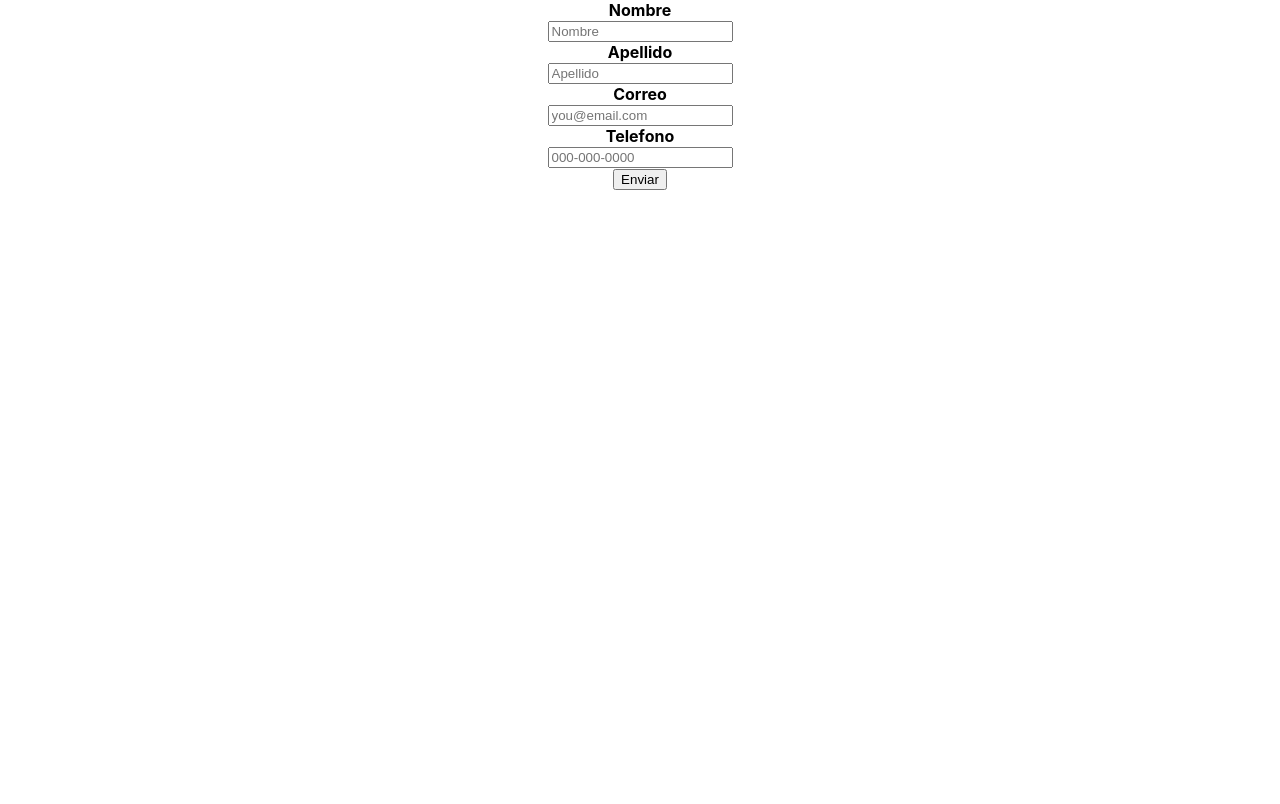
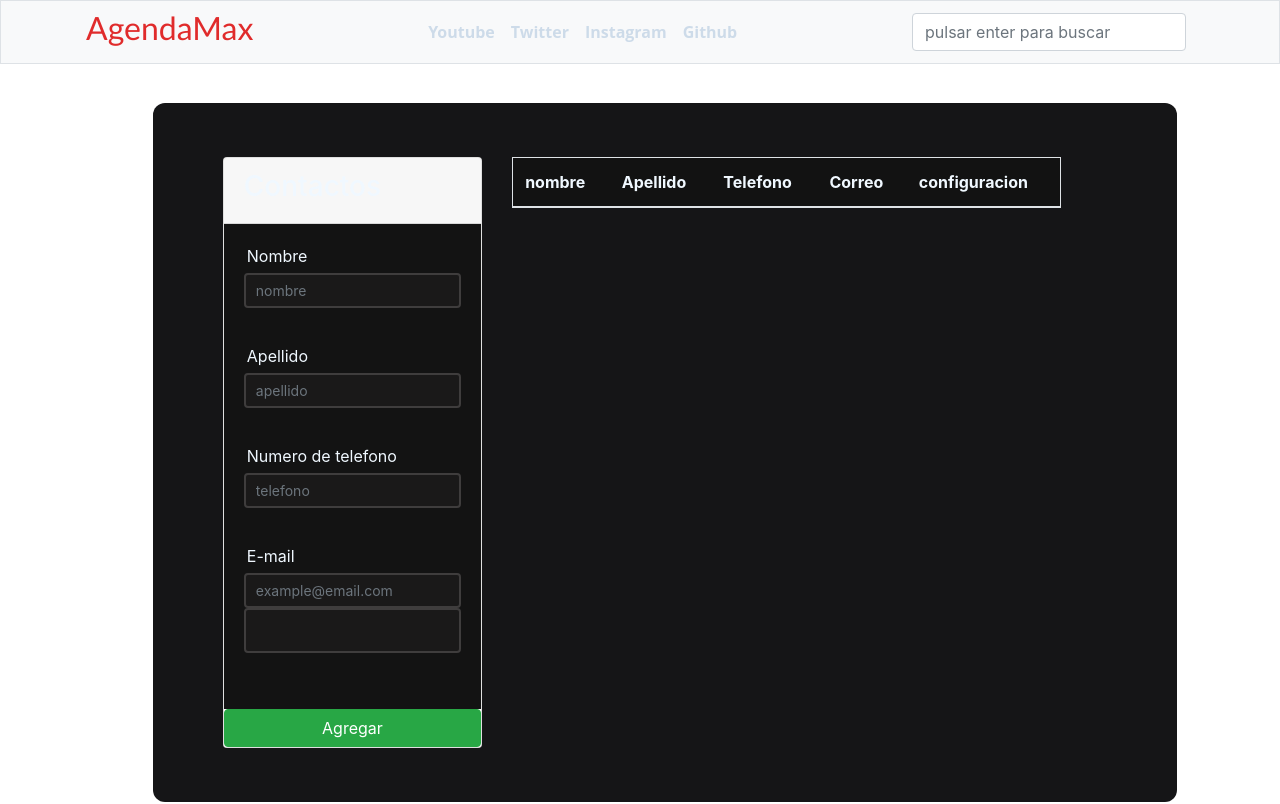
Before and after one commit to Elihan303/agenda_contantos, a React (Create React App) app: page / in a window 1280 px wide. Shown: the top 804 px of the page. Built offline with nearby package versions, Linux system fonts and the light colour scheme.

Commit message:
add form and css

```diff
--- a/package.json
+++ b/package.json
@@ -3,9 +3,14 @@
   "version": "0.1.0",
   "private": true,
   "dependencies": {
+    "@fortawesome/fontawesome-svg-core": "^1.2.35",
+    "@fortawesome/free-brands-svg-icons": "^5.15.3",
+    "@fortawesome/free-solid-svg-icons": "^5.15.3",
+    "@fortawesome/react-fontawesome": "^0.1.14",
     "@testing-library/jest-dom": "^5.11.9",
     "@testing-library/react": "^11.2.5",
     "@testing-library/user-event": "^12.8.3",
+    "bootstrap": "^4.6.0",
     "react": "^17.0.1",
     "react-dom": "^17.0.1",
     "react-scripts": "4.0.3",
--- a/public/index.html
+++ b/public/index.html
@@ -24,7 +24,7 @@
       work correctly both with client-side routing and a non-root public URL.
       Learn how to configure a non-root public URL by running `npm run build`.
     -->
-    <title>React App</title>
+    <title>Agenda de contatos</title>
   </head>
   <body>
     <noscript>You need to enable JavaScript to run this app.</noscript>
--- a/src/App.css
+++ b/src/App.css
@@ -1,38 +1,208 @@
-.App {
-  text-align: center;
+*{
+  color:aliceblue
+}
+body {
+  /* background: url('fondo.jpg'); */
+  background-repeat: no-repeat;
+   background-size: cover;
+   background-attachment: fixed;
+
+   justify-content: center;
+   align-items: center;
+
 }
 
-.App-logo {
-  height: 40vmin;
-  pointer-events: none;
+.logo{
+  text-decoration: none;
+  color: rgb(224 43 43);
 }
 
-@media (prefers-reduced-motion: no-preference) {
-  .App-logo {
-    animation: App-logo-spin infinite 20s linear;
-  }
+table thead tr{
+
+  background-color: rgb(18, 18, 18);
 }
 
-.App-header {
-  background-color: #282c34;
-  min-height: 100vh;
+.card {
+  position: relative;
+  display: -ms-flexbox;
   display: flex;
+  -ms-flex-direction: column;
   flex-direction: column;
-  align-items: center;
-  justify-content: center;
-  font-size: calc(10px + 2vmin);
-  color: white;
+  min-width: 0;
+  word-wrap: break-word;
+  background-color: rgba(22, 22, 22, 0.911);
+  background-clip: border-box;
+  /* border: 1px solid rgba(0,0,0,.125); */
+  border-radius: 5px;
 }
 
-.App-link {
-  color: #61dafb;
+.generic{
+  margin-top: 3px;
+  padding: 30px 40px;
+  height: auto;
+  justify-content: center;
+  background-color: rgb(21 21 23);
+  position: relative;
+  top: 21%;
+  left: 1%;
+  bottom: 15%;
+  padding-right: 86px;
+  border-radius: 12px;
+  width: 80%;
+  margin: 3%;
+  margin-inline: 140px;
+}
+.btn-secondary{
+  color: #fff;
+  background-color: #0a4272;
+  border-color: #6c757d;
 }
 
-@keyframes App-logo-spin {
-  from {
-    transform: rotate(0deg);
-  }
-  to {
-    transform: rotate(360deg);
-  }
+.footer{
+
+width: 100%;
+background-color: rgb(22 23 27);
+display: flex;
+justify-content: center;
+padding: 15px;
+font-size: 20px;
+position: absolute;
+top: 120%;
+height: 9%;
 }
+.footer_p{
+color: rgb(241, 230, 219);
+}
+
+
+.header__menu {
+display: flex;
+justify-content: space-between;
+width: 100%;
+align-items: center;
+padding: 0 10%
+
+
+}
+
+.form-control {
+  display: block;
+  width: 100%;
+  height: calc(1.5em + .75rem + 2px);
+  padding: .375rem .75rem;
+  font-size: 1rem;
+  font-weight: 400;
+  line-height: 1.5;
+  color: #495057;
+  background-color: #201f1f;
+  background-clip: padding-box;
+  border: 1px solid #ced4da;
+  border-radius: .25rem;
+  transition: border-color .15s ease-in-out,box-shadow .15s ease-in-out;
+}
+
+.bg-light {
+  background-color: #161718!important;
+}
+
+.header_nav_a{
+color: rgb(205, 219, 233);
+text-decoration: none;
+padding: 0.5rem	;
+font-weight: bold;
+font-family: 'open sans', sans-serif;
+
+}
+
+
+h2{
+
+  font-family:'Trebuchet MS', 'Lucida Sans Unicode', 'Lucida Grande', 'Lucida Sans', Arial, sans-serif;
+  font-size: 45px
+}
+.header__nav_a:hover{
+transition: 150ms;
+border: 2px solid rgb(193, 197, 230);
+}
+.table thead th {
+  vertical-align: bottom;
+  border-bottom: 2px solid #1b1f22;
+}
+.table td, .table th {
+  padding: .75rem;
+  vertical-align: top;
+  border-top: 1px solid #161a1d;
+}
+.border {
+  border: 1px solid #1b1b1b!important;
+}
+.form-group{
+  margin-bottom: 10px;
+  padding-bottom: 20px;
+  position:relative;
+}
+.form-group label{
+ display: inline-block;
+ margin-bottom: 5px;
+ margin-left: 3px;
+}
+.form-group input{
+  border: 2px solid #3f3d3d;
+  display: block;
+  background-color: rgb(26, 25, 25);
+  border-radius: 4px;
+  width: 100%;
+  padding: 10px;
+  font-size: 14px;
+  font-family: inherit;
+}
+.form-group.success input{
+  border-color: #19c776;
+
+}
+
+
+.form-group.success i.fa-check-circle{
+ visibility: visible;
+ color: #19c776;
+
+}
+
+.form-group.error input{
+  border-color: rgb(248, 72, 53);
+
+}
+.form-group.error small{
+  color: rgb(248, 72, 53);
+  visibility: visible;
+}
+.form-group.error i.fa-exclamation-circle{
+  visibility: visible;
+  color: rgb(248, 72, 53);
+
+}
+.card-body {
+  -ms-flex: 1 1 auto;
+  flex: 1 1 auto;
+  min-height: 1px;
+  padding: 1.25rem;
+  background-color: rgb(19, 19, 19);
+}
+.card-header {
+  padding: .75rem 1.25rem;
+  margin-bottom: 0;
+  background-color: rgb(18, 18, 18);
+  border-bottom: 1px solid rgba(0,0,0,.125);
+}
+.form-group i{
+  position: absolute;
+  top: 40px;
+  right: 10px;
+  visibility: hidden;
+}
+.form-group small{
+  visibility: hidden;
+  position: absolute;
+  bottom: 0;
+  left: 0;
+}
--- a/src/App.js
+++ b/src/App.js
@@ -1,8 +1,11 @@
 
 import './App.css';
-
+//Boostrap
+import 'bootstrap/dist/css/bootstrap.min.css';
+//font awesome
+//import {FontAwesomenIcon} from '@fortawesome/react-fontawesome';
 //Importar componentes
-import Formulario from './Componentes/Formulario'
+//import Formulario from './Componentes/Formulario'
 
 
 
@@ -10,12 +13,131 @@ function App() {
   return (
     <div className="App">
 
-      <section className="componentes">
-        <Formulario/>
+      <header className="border bg-light">
+        <nav className="navbar navbar-expand-lg navbar-light  justify-content-between container ">
+          <h2>
+            <a className="logo">  AgendaMax  </a>
+          </h2>
 
-      </section>
+          <div className="header__nav">
+
+            <nav>
+              <a  className="header_nav_a" href="https://www.youtube.com/channel/UCj31CP1tmMZkf6jVgdfhIgQ">Youtube</a>
+              <a  className="header_nav_a" href="https://twitter.com/Jcod37954758">Twitter</a>
+              <a  className="header_nav_a" href="https://www.instagram.com/junior.eddn17/">Instagram</a>
+              <a  className="header_nav_a" href="https://github.com/Elihan303/agenda_contantos.git">Github</a>
+            </nav>
+
+          </div>
+
+
+          <div className="form-inline my-2 my-lg-0 flex-column">
+            <input className="form-control mr-sm-2" type="search" id='buscarCliente' placeholder="pulsar enter para buscar" aria-label="Search">
+            </input>
+          </div>
+        </nav>
+      </header>
+
+      <div className="generic">
+
+        <div className="container clientesResultados">
+            <table className="table table-hover border " id='bodyDeTablaResult'>
+            </table>
+            <h2 id='searchResult'> </h2>
+        </div>
+        <form className=" mt-4">
+            <div className="container d-flex flex-wrap">
+                <div className="formulario col-12 col-md-4 mb-4">
+                    <div className="card">
+                        <div className="card-header">
+                            <h3>Contactos</h3>
+                        </div>
+                        <div className="card-body">
+                            <div className="form-group">
+                                <label>Nombre</label>
+                                <input type="text" className="form-control" id='nombre' name='nombre'
+                                    placeholder="nombre">
+                                </input>
+                                <i className="fas fa-check-circle"></i>
+                                <i className="fas fa-exclamation-circle"></i>
+                                <small>Error Message</small>
+                            </div>
+                            <div className="form-group">
+                                <label>Apellido</label>
+                                <input type="text" className="form-control" id='apellido' name='apellido'
+                                    placeholder="apellido">
+                                </input>
+                                <i className="fas fa-check-circle"></i>
+                                <i className="fas fa-exclamation-circle"></i>
+                                <small>Error Message</small>
+                            </div>
+
+                            <div className="form-group">
+                                <label >Numero de telefono</label>
+                                <input type="text" className="form-control" id='telefono' name='telefono'
+                                    placeholder="telefono">
+                                </input>
+                                <i className="fas fa-check-circle"></i>
+                                <i className="fas fa-exclamation-circle"></i>
+                                <small>Error Message</small>
+                            </div>
+
+
+
+                            <div className="form-group">
+
+                                <label>E-mail</label>
+                                <input type="email" className="form-control" placeholder="example@email.com" id="email">
+                                </input>
+                                <input className="fas fa-check-circle"></input>
+                                <i className="fas fa-exclamation-circle"></i>
+
+                                <small>Error Message</small>
+                            </div>
+
+                        </div>
+                        <button className="btn btn-success" id='botonDeCrear'> Agregar</button>
+                    </div>
+                </div>
+                <div className="clientes col-12 col-md-8">
+                    <table className="table table-hover border">
+                        <thead>
+                            <tr>
+                                <th scope="col">nombre</th>
+                                <th scope="col">Apellido</th>
+                                <th scope="col">Telefono</th>
+                                <th scope="col">Correo</th>
+
+                                <th scope="col">configuracion</th>
+                            </tr>
+                        </thead>
+                        <tbody id='bodyDeTabla'>
+                            {/* AQUI MUESTRO LOS CLIENTES   */}
+
+                        </tbody>
+                    </table>
+                </div>
+            </div>
+        </form>
+
 
     </div>
+    <br/>
+    <div className="footer">
+        <p className="footer_p">Copyright © 2010-2021
+            TeamPicapollo
+            Software</p>
+    </div>
+
+
+  </div >
+
+
+
+
+
+
+
   );
 }
 
--- a/src/Componentes/Formulario.js
+++ b/src/Componentes/Formulario.js
@@ -15,6 +15,9 @@ class Formulario extends React.Component {
     //      }
     //   document.getElementById('btn-enviar').addEventListener('click', AgregarContanto);
 
+    const f =()=>{
+        alert("Hola")
+    }
 
 
 
@@ -54,7 +57,7 @@ class Formulario extends React.Component {
                         </div>
                     </div>
 
-                    <button id="btn-enviar" className="btn_enviar ">Enviar</button>
+                    <button onClick={f}  className="btn_enviar ">Enviar</button>
                 </form>
             </div>
 
```
Also changed, not shown: 1 other file (tests, documents, lock files or other folders).
